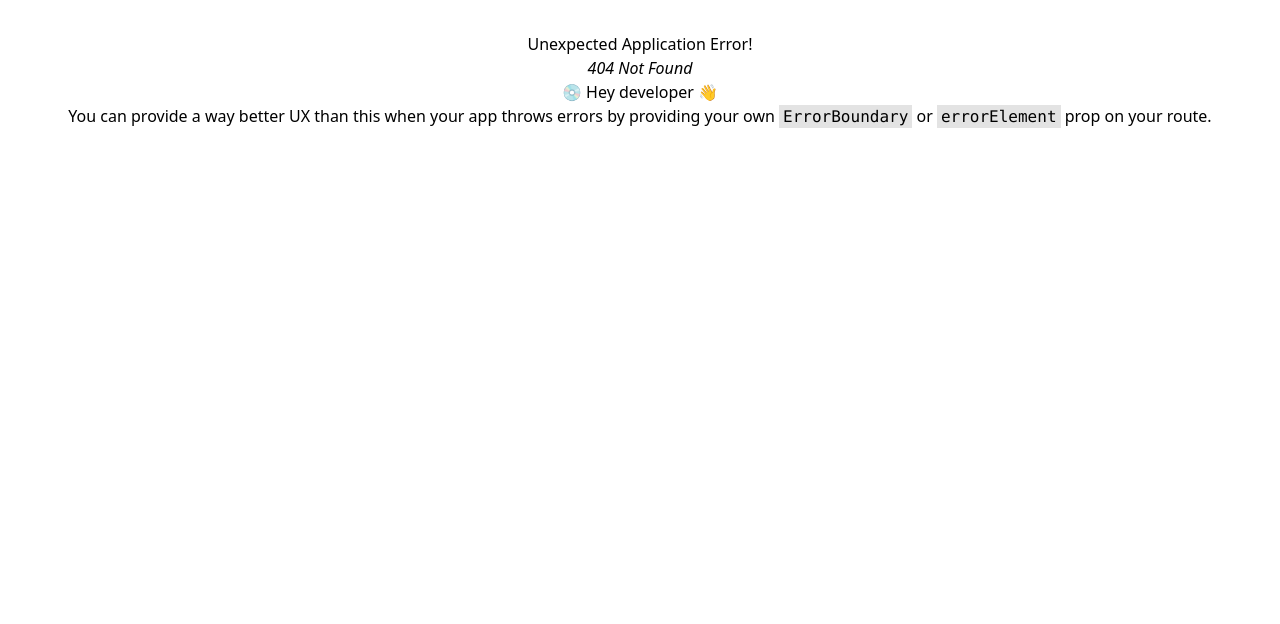
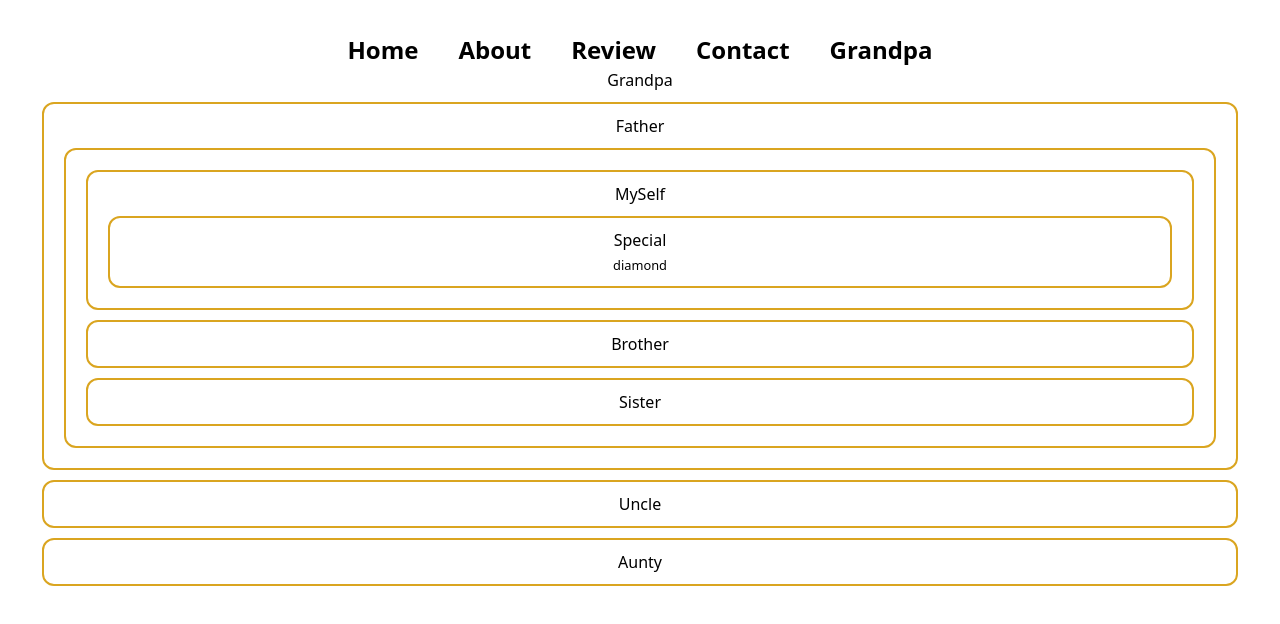
Before and after one commit to HasibUddin1/bangla-tshirt, a React (Vite) app: page /grandpa in a window 1280 px wide. Before the commit this address had no page. Shown: the top 624 px of the page. Built offline with nearby package versions, Linux system fonts and the light colour scheme.

Commit message:
added a new page for practicing prop drilling

```diff
--- /dev/null
+++ b/src/components/Aunty/Aunty.jsx
@@ -0,0 +1,11 @@
+import React from 'react';
+
+const Aunty = () => {
+    return (
+        <div>
+            <h1 className='text-xl font-bold'>Aunty</h1>
+        </div>
+    );
+};
+
+export default Aunty;
--- /dev/null
+++ b/src/components/Brother/Brother.jsx
@@ -0,0 +1,11 @@
+import React from 'react';
+
+const Brother = () => {
+    return (
+        <div>
+            <h1 className='text-xl font-bold'>Brother</h1>
+        </div>
+    );
+};
+
+export default Brother;
--- /dev/null
+++ b/src/components/Father/Father.jsx
@@ -0,0 +1,19 @@
+import React from 'react';
+import MySelf from '../MySelf/MySelf';
+import Brother from '../Brother/Brother';
+import Sister from '../Sister/Sister';
+
+const Father = ({ring}) => {
+    return (
+        <div>
+            <h1 className='text-xl font-bold'>Father</h1>
+            <div className='flex'>
+                <MySelf ring={ring}></MySelf>
+                <Brother></Brother>
+                <Sister></Sister>
+            </div>
+        </div>
+    );
+};
+
+export default Father;
--- /dev/null
+++ b/src/components/Grandpa/Grandpa.css
@@ -0,0 +1,6 @@
+.grandpa-container div{
+    border: 2px solid goldenrod;
+    padding: 10px;
+    border-radius: 12px;
+    margin: 10px;
+}
--- /dev/null
+++ b/src/components/Grandpa/Grandpa.jsx
@@ -0,0 +1,21 @@
+import React from 'react';
+import Father from '../Father/Father';
+import Uncle from '../Uncle/Uncle';
+import Aunty from '../Aunty/Aunty';
+import './Grandpa.css'
+
+const Grandpa = () => {
+    const ring = 'diamond'
+    return (
+        <div className='text-xl font-bold border-2 border-amber-500 rounded-xl p-5'>
+            <h1>Grandpa</h1>
+            <div className='flex grandpa-container gap-5 justify-center items-center'>
+                <Father ring={ring}></Father>
+                <Uncle></Uncle>
+                <Aunty></Aunty>
+            </div>
+        </div>
+    );
+};
+
+export default Grandpa;
--- a/src/components/Header/Header.jsx
+++ b/src/components/Header/Header.jsx
@@ -9,6 +9,7 @@ const Header = () => {
             <Link to='/about'>About</Link>
             <Link to='/review'>Review</Link>
             <Link to='/contact'>Contact</Link>
+            <Link to='/grandpa'>Grandpa</Link>
         </div>
     );
 };
--- /dev/null
+++ b/src/components/MySelf/MySelf.jsx
@@ -0,0 +1,13 @@
+import React from 'react';
+import Special from '../Special/Special';
+
+const MySelf = ({ring}) => {
+    return (
+        <div>
+            <h1 className='text-xl font-bold'>MySelf</h1>
+            <Special ring={ring}></Special>
+        </div>
+    );
+};
+
+export default MySelf;
--- /dev/null
+++ b/src/components/Sister/Sister.jsx
@@ -0,0 +1,11 @@
+import React from 'react';
+
+const Sister = () => {
+    return (
+        <div>
+            <h1 className='text-xl font-bold'>Sister</h1>
+        </div>
+    );
+};
+
+export default Sister;
--- /dev/null
+++ b/src/components/Special/Special.jsx
@@ -0,0 +1,12 @@
+import React from 'react';
+
+const Special = ({ring}) => {
+    return (
+        <div>
+            <h1 className='text-xl font-bold'>Special</h1>
+            <p><small>{ring}</small></p>
+        </div>
+    );
+};
+
+export default Special;
--- /dev/null
+++ b/src/components/Uncle/Uncle.jsx
@@ -0,0 +1,11 @@
+import React from 'react';
+
+const Uncle = () => {
+    return (
+        <div>
+            <h1 className='text-xl font-bold'>Uncle</h1>
+        </div>
+    );
+};
+
+export default Uncle;
--- a/src/main.jsx
+++ b/src/main.jsx
@@ -11,6 +11,7 @@ import Home from './components/Home/Home';
 import About from './components/About/About';
 import Review from './components/OrderReview/Review';
 import Contact from './components/Contact/Contact';
+import Grandpa from './components/Grandpa/Grandpa';
 
 const router = createBrowserRouter([
   {
@@ -33,6 +34,10 @@ const router = createBrowserRouter([
       {
         path: 'contact',
         element: <Contact></Contact>
+      },
+      {
+        path: 'grandpa',
+        element: <Grandpa></Grandpa>
       }
     ]
   }
```
